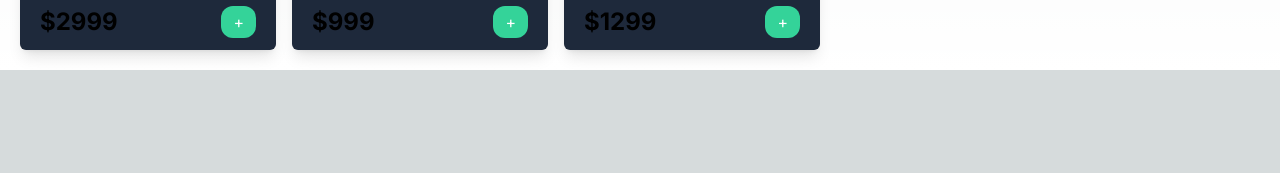
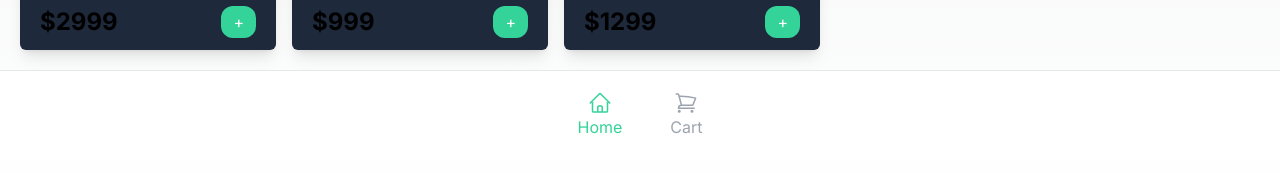
Before and after one commit to hungbui7690/next-ecommerce-app, a Next.js app: page / in a window 1280 px wide. Shown: the part 1330-1503 px from the top of the page. Before the commit the page ends 1400 px from the top, so only its background shows below. Built offline with nearby package versions, Linux system fonts and the light colour scheme; data requests are answered from the project's data file.

Commit message:
Footer Navigation

```diff
--- /dev/null
+++ b/src/app/checkout/page.jsx
@@ -0,0 +1,4 @@
+const CheckoutPage = () => {
+  return <div>CheckoutPage</div>
+}
+export default CheckoutPage
--- a/src/app/layout.js
+++ b/src/app/layout.jsx
@@ -1,5 +1,6 @@
 import { Inter } from 'next/font/google'
 import './globals.css'
+import Layout from '@/components/Layout'
 
 const inter = Inter({ subsets: ['latin'] })
 
@@ -11,7 +12,12 @@ export const metadata = {
 export default function RootLayout({ children }) {
   return (
     <html lang='en'>
-      <body className={inter.className}>{children}</body>
+      <body className={inter.className}>
+        {children}
+
+        {/* @ */}
+        <Layout />
+      </body>
     </html>
   )
 }
--- a/src/app/page.js
+++ b/src/app/page.jsx
@@ -4,7 +4,7 @@ import { useEffect, useState } from 'react'
 
 export default function Home() {
   const [productsInfo, setProductsInfo] = useState([])
-  const [searchTerm, setSearchTerm] = useState('') // @
+  const [searchTerm, setSearchTerm] = useState('')
 
   useEffect(() => {
     fetch('http://localhost:5000/products')
@@ -16,7 +16,6 @@ export default function Home() {
     ...new Set(productsInfo.map((product) => product.category)),
   ]
 
-  // @
   let products
   if (searchTerm) {
     products = productsInfo.filter((product) =>
@@ -26,24 +25,20 @@ export default function Home() {
 
   return (
     <div className='p-5'>
-      {/* @ search bar */}
       <input
         value={searchTerm}
-        onChange={(e) => setSearchTerm(e.target.value)} // @
+        onChange={(e) => setSearchTerm(e.target.value)}
         type='text'
         placeholder='Search for products...'
         className='bg-gray-200 w-full py-2 px-4 rounded-xl text-gray-800'
       />
 
-      {/* show categories */}
       {categories.map((category) => (
         <div key={category} className='mt-10'>
-          {/* @ use products.find to hide the empty categories */}
           {products.find((product) => product.category === category) && (
             <div>
               <h2 className='text-2xl capitalize block'>{category}</h2>
               <div className='flex flex-wrap gap-4'>
-                {/* @ change to products */}
                 {products
                   .filter((product) => product.category === category)
                   .map((product) => {
--- /dev/null
+++ b/src/components/Footer.jsx
@@ -0,0 +1,58 @@
+'use client'
+import Link from 'next/link'
+import { usePathname } from 'next/navigation' // @
+
+export default function Footer() {
+  const pathname = usePathname() // @
+
+  return (
+    <footer className='bottom-0 sticky flex justify-center space-x-12 border-gray-200 bg-white p-5 border-t w-full text-gray-400'>
+      <Link
+        href={'/'}
+        className={
+          (pathname === '/' ? 'text-emerald-400 ' : ' ') +
+          'flex flex-col items-center'
+        }
+      >
+        <svg
+          xmlns='http://www.w3.org/2000/svg'
+          fill='none'
+          viewBox='0 0 24 24'
+          strokeWidth={1.5}
+          stroke='currentColor'
+          className='w-6 h-6'
+        >
+          <path
+            strokeLinecap='round'
+            strokeLinejoin='round'
+            d='M2.25 12l8.954-8.955c.44-.439 1.152-.439 1.591 0L21.75 12M4.5 9.75v10.125c0 .621.504 1.125 1.125 1.125H9.75v-4.875c0-.621.504-1.125 1.125-1.125h2.25c.621 0 1.125.504 1.125 1.125V21h4.125c.621 0 1.125-.504 1.125-1.125V9.75M8.25 21h8.25'
+          />
+        </svg>
+        <span>Home</span>
+      </Link>
+      <Link
+        href={'/checkout'}
+        className={
+          (pathname === '/checkout' ? 'text-emerald-400 ' : ' ') +
+          'flex flex-col justify-center items-center '
+        }
+      >
+        <svg
+          xmlns='http://www.w3.org/2000/svg'
+          fill='none'
+          viewBox='0 0 24 24'
+          strokeWidth={1.5}
+          stroke='currentColor'
+          className='w-6 h-6'
+        >
+          <path
+            strokeLinecap='round'
+            strokeLinejoin='round'
+            d='M2.25 3h1.386c.51 0 .955.343 1.087.835l.383 1.437M7.5 14.25a3 3 0 00-3 3h15.75m-12.75-3h11.218c1.121-2.3 2.1-4.684 2.924-7.138a60.114 60.114 0 00-16.536-1.84M7.5 14.25L5.106 5.272M6 20.25a.75.75 0 11-1.5 0 .75.75 0 011.5 0zm12.75 0a.75.75 0 11-1.5 0 .75.75 0 011.5 0z'
+          />
+        </svg>
+        <span>Cart </span>
+      </Link>
+    </footer>
+  )
+}
--- /dev/null
+++ b/src/components/Layout.jsx
@@ -0,0 +1,10 @@
+import Footer from './Footer'
+
+export default function Layout({ children }) {
+  return (
+    <div>
+      <div className='p-5'></div>
+      <Footer />
+    </div>
+  )
+}
```
Also changed, not shown: app.ts (+6 -3 lines).
